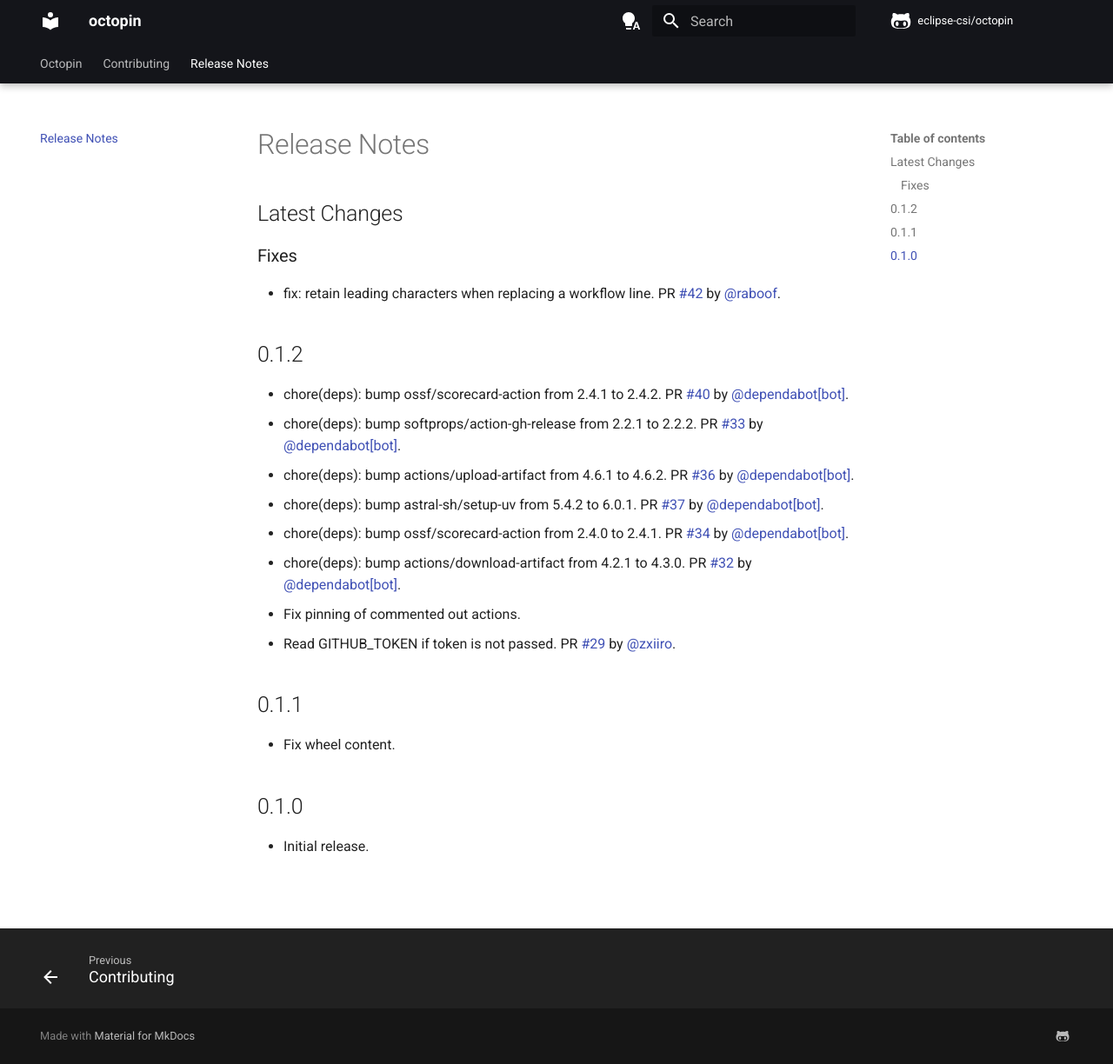
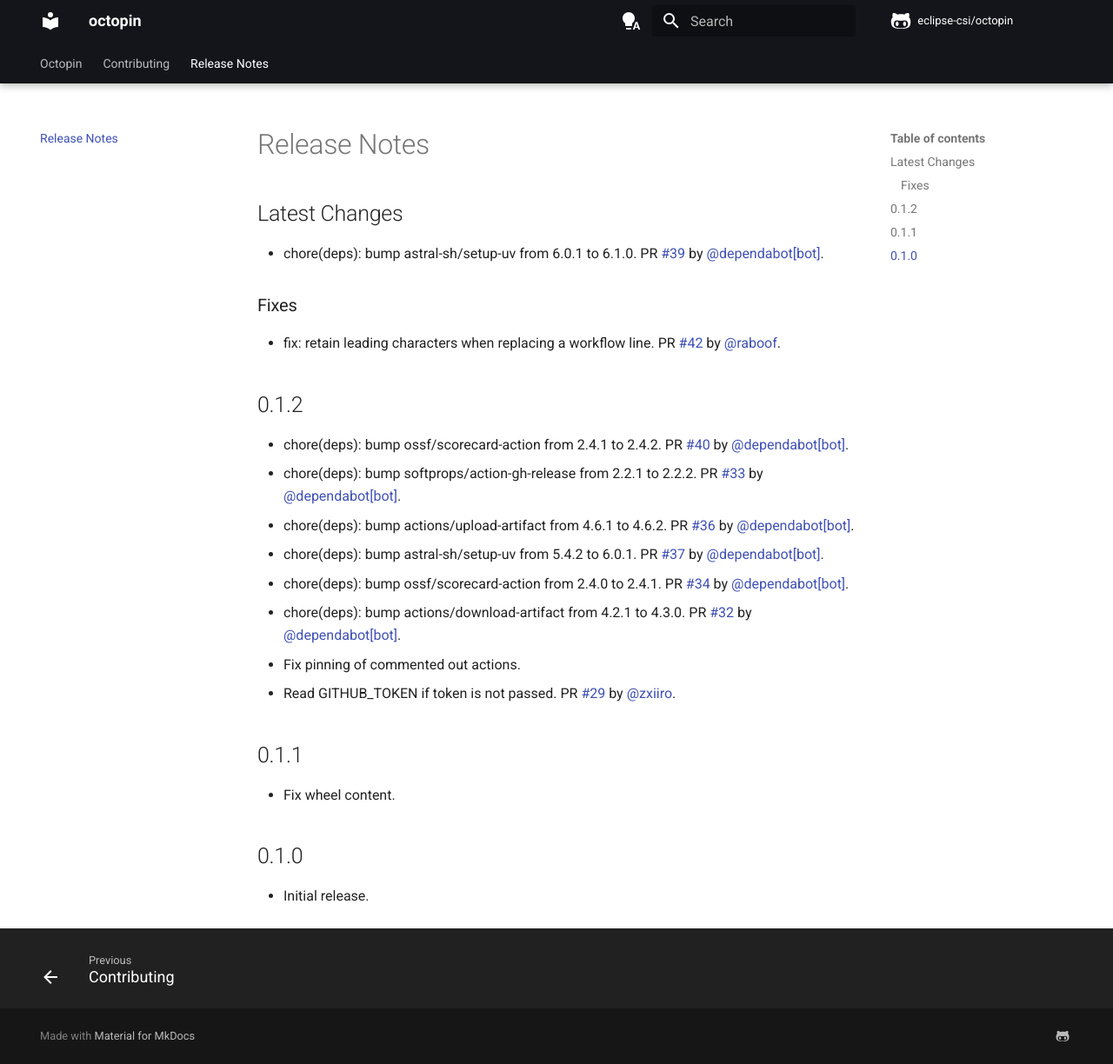
Before and after one commit to eclipse-csi/octopin, an MkDocs documentation site: the page built from docs/release-notes.md, in a window 1280 px wide and 1224 px high. Shown: the whole window at 87% size. Built offline with MkDocs 1.6.1 and Material for MkDocs 9.7.7, drawn with Linux system fonts in a browser that asks for light colours; comment, search, counter and statistics services are not loaded.

Commit message:
📝 Update release notes
[skip ci]

```diff
--- a/docs/release-notes.md
+++ b/docs/release-notes.md
@@ -1,6 +1,8 @@
 # Release Notes
 
 ## Latest Changes
+
+* chore(deps): bump astral-sh/setup-uv from 6.0.1 to 6.1.0. PR [#39](https://github.com/eclipse-csi/octopin/pull/39) by [@dependabot[bot]](https://github.com/apps/dependabot).
 
 ### Fixes
 
```
